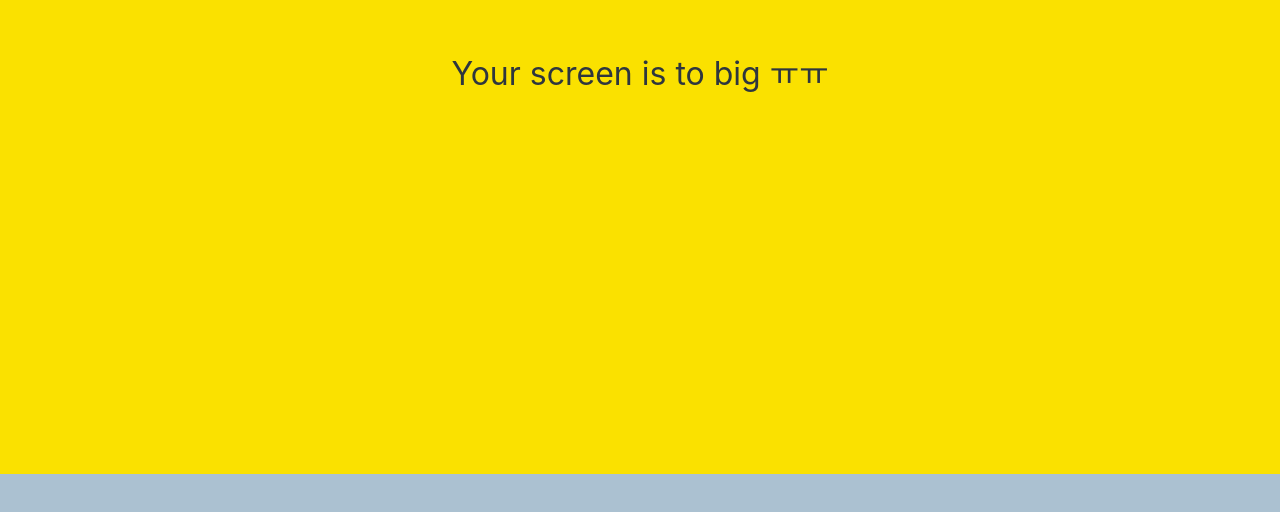
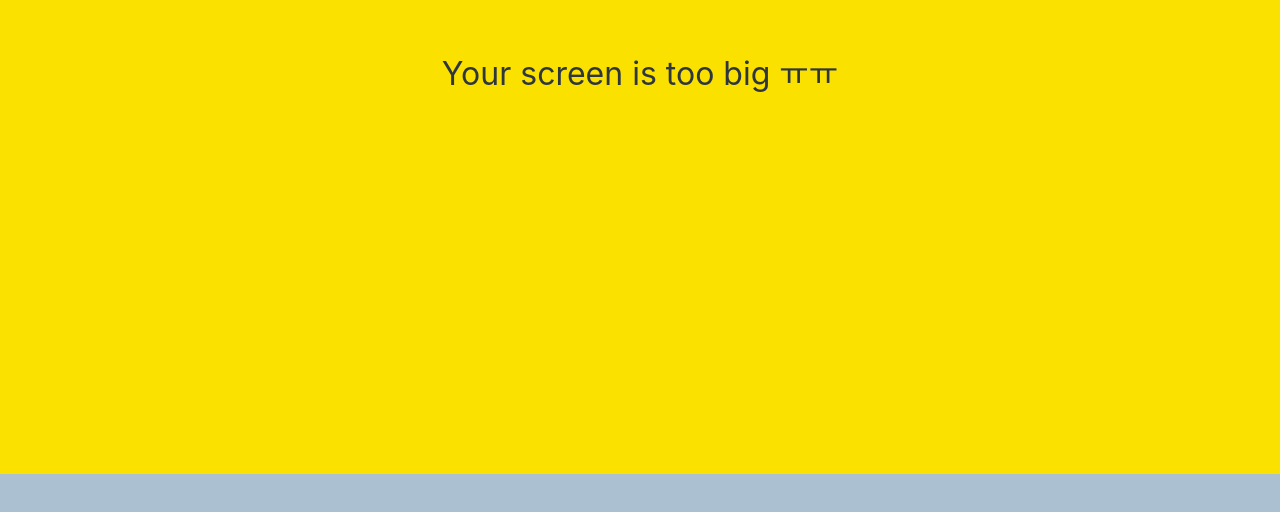
Before and after one commit to hojunkim1/kokoa-talk, a plain HTML site: page chat.html in a window 1280 px wide. Shown: the part 326-838 px from the top of the page. Drawn offline with Linux system fonts and the light colour scheme.

Commit message:
to -> too

```diff
--- a/chat.html
+++ b/chat.html
@@ -74,7 +74,7 @@
     </form>
 
     <div id="no-mobile">
-      <span>Your screen is to big ㅠㅠ</span>
+      <span>Your screen is too big ㅠㅠ</span>
     </div>
 
     <script
```
Also changed, not shown: chats.html (+1 -1 lines), find.html (+1 -1 lines), friends.html (+1 -1 lines), index.html (+4 -0 lines), more.html (+1 -1 lines), settings.html (+1 -1 lines).
